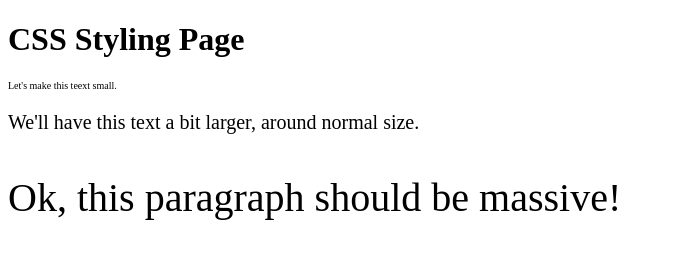
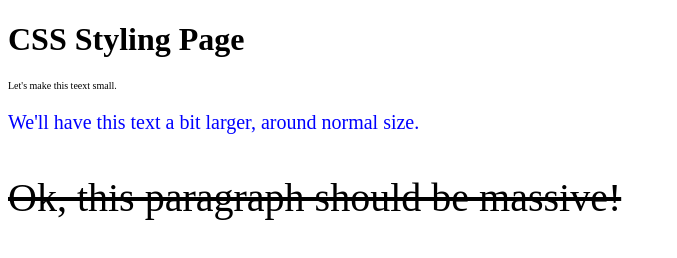
Before and after one commit to dandabs/KainosVWEX21, a plain HTML site: page styling.html in a window 1280 px wide. Shown: the whole page, without its empty margins (0-677 px from the left). Drawn offline with Linux system fonts and the light colour scheme.

Commit message:
More styling

```diff
--- a/styling.html
+++ b/styling.html
@@ -6,9 +6,9 @@
     <body>
 
         <h1>CSS Styling Page</h1>
-        <p style="font-size: 10px">Let's make this teext small.</p>
-        <p style="font-size: 20px">We'll have this text a bit larger, around normal size.</p>
-        <p style="font-size: 40px">Ok, this paragraph should be massive!</p>
+        <p style="font-size: 10px;">Let's make this teext small.</p>
+        <p style="font-size: 20px; color: blue">We'll have this text a bit larger, around normal size.</p>
+        <p style="font-size: 40px; text-decoration: line-through">Ok, this paragraph should be massive!</p>
 
     </body>
 </html>
```
